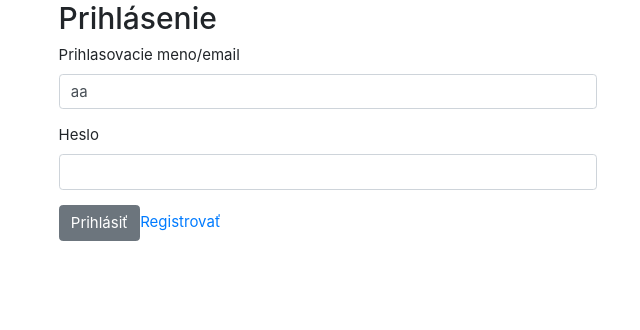
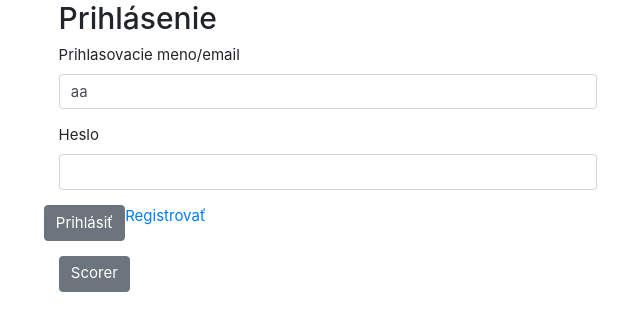
Before and after one commit to FLL-SK/tms, a React app: page /login in a window 1280 px wide. Shown: the top 330 px of the page, without its empty margins (312-952 px from the left). Built offline with nearby package versions, Linux system fonts and the light colour scheme.

Commit message:
adding lint to login page

```diff
--- a/src/LoginPage/LoginPage.tsx
+++ b/src/LoginPage/LoginPage.tsx
@@ -70,14 +70,23 @@ function LoginPage() {
                             </Form.Control.Feedback>
                         )}
                     </Form.Group>
+                    <Row>
                         <Form.Group>
                             <Button variant="secondary" type="submit">
                                 {loggingIn && <span className="spinner-border spinner-border-sm mr-1"></span>}
                                 {t(txt.LoginPage.btnLogin)}
                             </Button>
+                        </Form.Group>
+                        <Form.Group>
                             <Link to="/register" className="btn-link">
                                 {t(txt.LoginPage.btnRegister)}
                             </Link>
+                        </Form.Group>
+                    </Row>
+                    <Form.Group>
+                        <Button href="/scorer" variant="secondary">
+                            Scorer
+                        </Button>
                     </Form.Group>
                 </Form>
             </Col>
```
Lines whose indentation alone changed are shown as unchanged.
